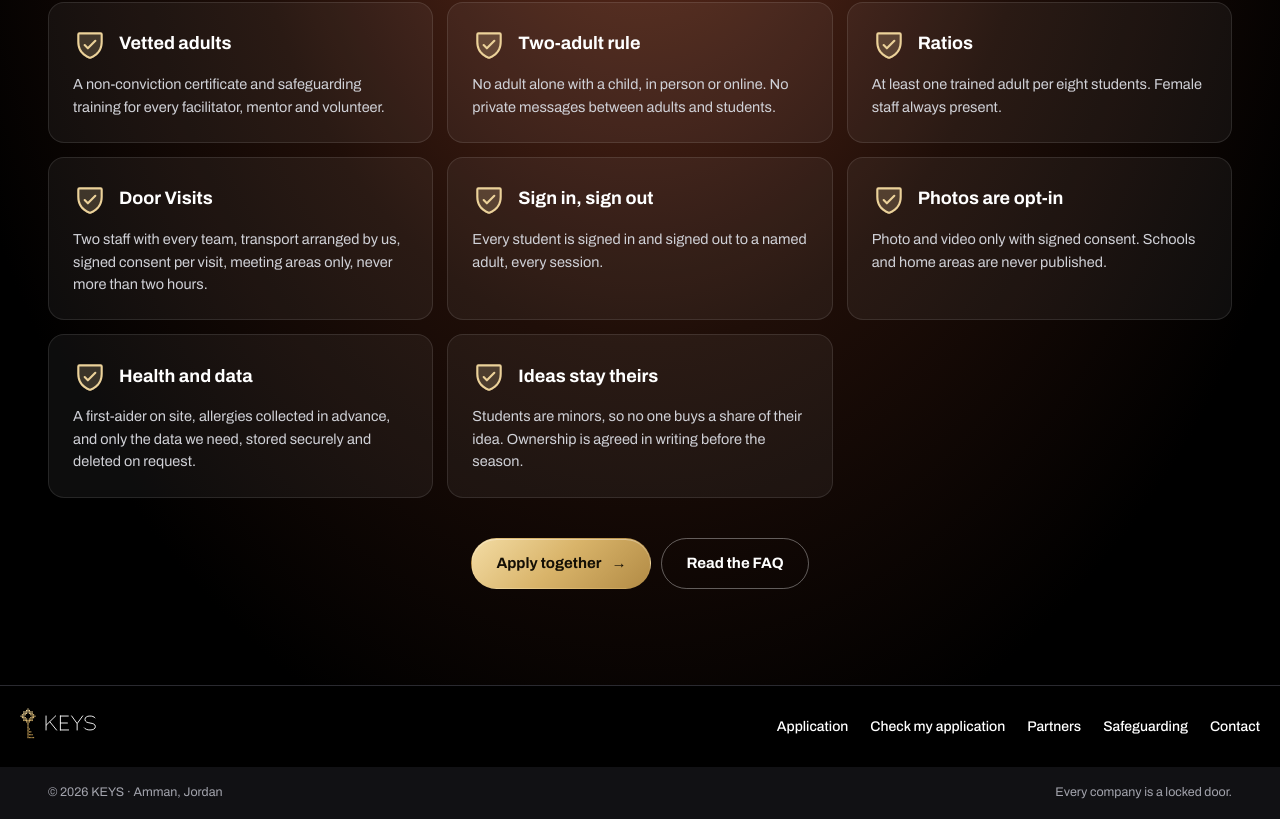
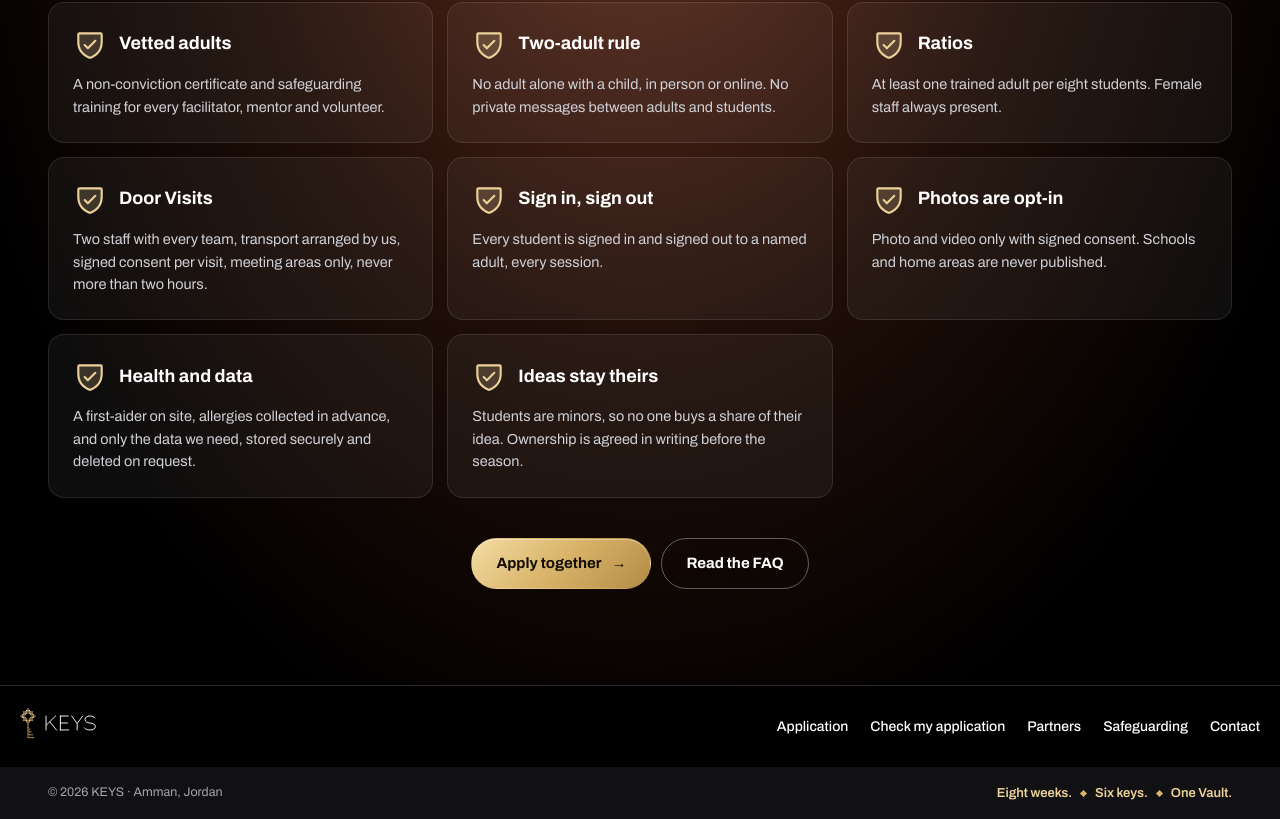
Before and after one commit to NmaaAlhawary/key, a React (Vite) app: page /parents in a window 1280 px wide. Shown: the part 1218-2037 px from the top of the page. Built offline with nearby package versions, Linux system fonts and the light colour scheme; no server answers.

Commit message:
Slogan: Eight weeks. Six keys. One Vault.

```diff
--- a/index.html
+++ b/index.html
@@ -8,7 +8,7 @@
     <link rel="preconnect" href="https://fonts.googleapis.com" />
     <link rel="preconnect" href="https://fonts.gstatic.com" crossorigin />
     <link href="https://fonts.googleapis.com/css2?family=Archivo:wdth,wght@62..125,300..900&family=Fraunces:opsz,wght@9..144,400..800&family=IBM+Plex+Mono:wght@400;500&display=swap" rel="stylesheet" />
-    <title>KEYS · Season one, Amman</title>
+    <title>KEYS · Eight weeks. Six keys. One Vault.</title>
   </head>
   <body>
     <div id="root"></div>
--- a/src/components/Footer.jsx
+++ b/src/components/Footer.jsx
@@ -1,5 +1,6 @@
 import { Link } from 'react-router-dom'
 import Logo from './Logo.jsx'
+import Slogan from './Slogan.jsx'
 
 export default function Footer() {
   return (
@@ -14,7 +15,7 @@ export default function Footer() {
           <Link to="/contact">Contact</Link>
         </nav>
       </div>
-      <div className="footer-bottom"><div className="wrap"><span>© {new Date().getFullYear()} KEYS · Amman, Jordan</span><span>Every company is a locked door.</span></div></div>
+      <div className="footer-bottom"><div className="wrap"><span>© {new Date().getFullYear()} KEYS · Amman, Jordan</span><Slogan className="slogan-sm" /></div></div>
     </footer>
   )
 }
--- /dev/null
+++ b/src/components/Slogan.jsx
@@ -0,0 +1,10 @@
+// The KEYS slogan, with a gold stitch diamond between each part.
+export const SLOGAN = ['Eight weeks.', 'Six keys.', 'One Vault.']
+
+export default function Slogan({ className = '' }) {
+  return (
+    <p className={`slogan ${className}`} aria-label={SLOGAN.join(' ')}>
+      {SLOGAN.map((s, i) => <span key={s}>{i > 0 && <i aria-hidden="true" />}{s}</span>)}
+    </p>
+  )
+}
--- a/src/pages/Home.jsx
+++ b/src/pages/Home.jsx
@@ -1,6 +1,7 @@
 import { useEffect, useState } from 'react'
 import { Link } from 'react-router-dom'
 import StitchKey from '../components/StitchKey.jsx'
+import Slogan from '../components/Slogan.jsx'
 import Icon from '../components/Icon.jsx'
 import { KeyMark } from '../components/Logo.jsx'
 import KeyBlade from '../components/KeyBlade.jsx'
@@ -53,6 +54,7 @@ export default function Home() {
           <div className="label red" style={{ marginBottom: 10 }}>{s.season_label}</div>
           <h1>Every company is a locked door.<br />Join KEYS!</h1>
           <p>An eight-week innovation season where teams of students crack a real problem from a real company, earn six keys, and pitch at the Vault.</p>
+          <Slogan className="slogan-hero" />
         </div>
         <div className="hero-side">
           <div className="date-pill">{s.apps_open ? `Apply ${s.call_dates.replace(' 2027', '')}` : `Opens ${s.call_dates.split(' to ')[0]} March`}</div>
@@ -69,7 +71,7 @@ export default function Home() {
           <div>
             <p>KEYS is a hands-on innovation season for school students aged 13 to 16. Real companies, like a bank, a telecom, a logistics firm or a hotel, hand each team of five the key to a real problem.</p>
             <p>Over eight weeks, teams train in robotics, AI and business, build a working prototype, and pitch it at the Vault to the company leaders who decide, key by key, who opens it.</p>
-            <p><em>Eight weeks. Six keys. One Vault.</em></p>
+            <Slogan />
           </div>
         </div>
       </section>
--- a/src/styles.css
+++ b/src/styles.css
@@ -728,3 +728,15 @@ button, input, select, textarea { font: inherit; color: inherit; }
 .key-center { margin: 0 auto; }
 .form-sec .card .key-center { margin-bottom: 26px; }
 .ctabox .key-center { margin-bottom: 22px; }
+
+/* slogan: Eight weeks. Six keys. One Vault. */
+.slogan { display: flex; flex-wrap: wrap; align-items: center; gap: 4px 0; margin: 0; font-weight: 700; font-size: 18px; letter-spacing: -.005em; color: var(--red-soft); }
+.slogan span { display: inline-flex; align-items: center; }
+.slogan i { width: 7px; height: 7px; margin: 0 12px; background: var(--red); transform: rotate(45deg); flex: none; }
+.slogan-hero { margin-top: 18px; padding-top: 16px; border-top: 1px solid rgba(255,255,255,.14); font-size: clamp(16px, 1.6vw, 20px); }
+.slogan-sm { font-size: 13px; font-weight: 600; }
+.slogan-sm i { width: 5px; height: 5px; margin: 0 9px; }
+.site.light .slogan { color: var(--red); }
+.site.light .slogan-hero { border-top-color: rgba(22,20,15,.12); }
+.hero-box p.slogan, .footer p.slogan { color: var(--red-soft); }
+.site.light .hero-box p.slogan { color: var(--red); }
```
